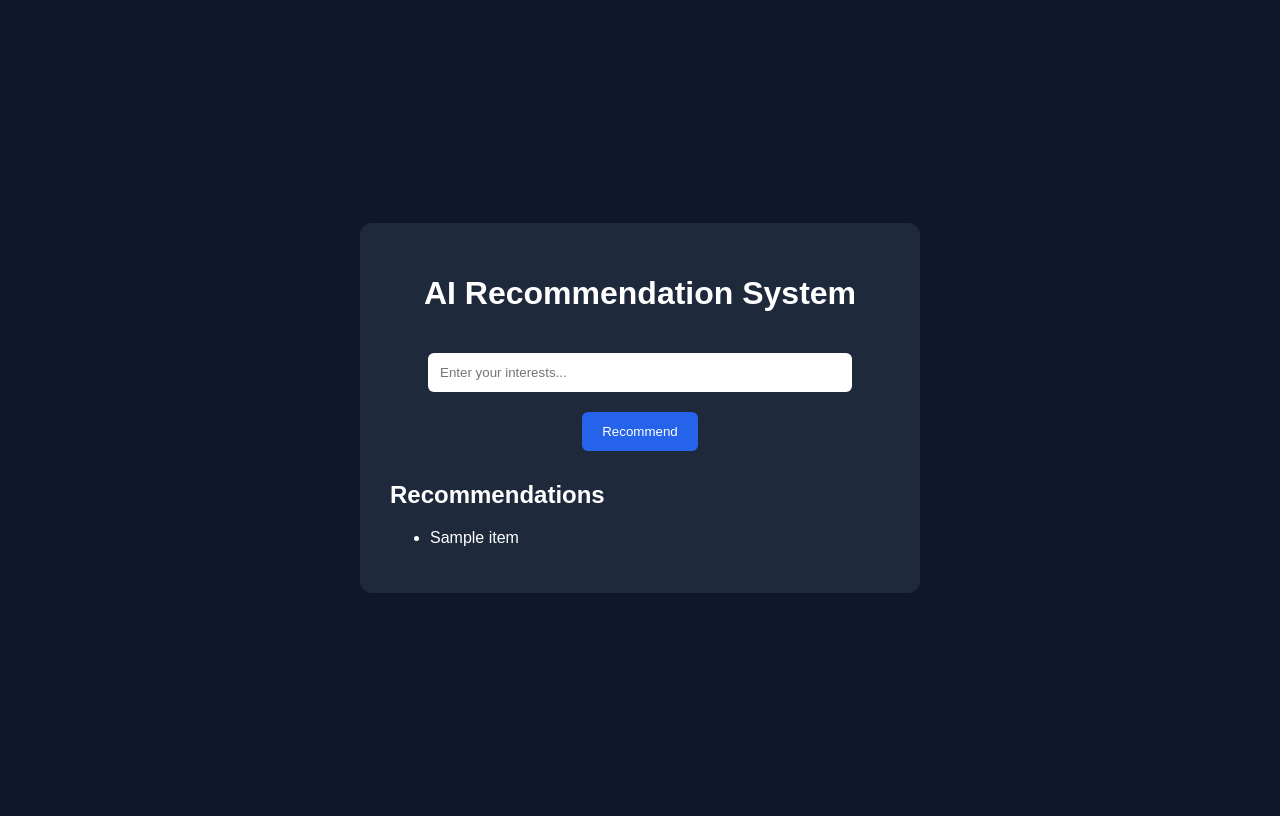
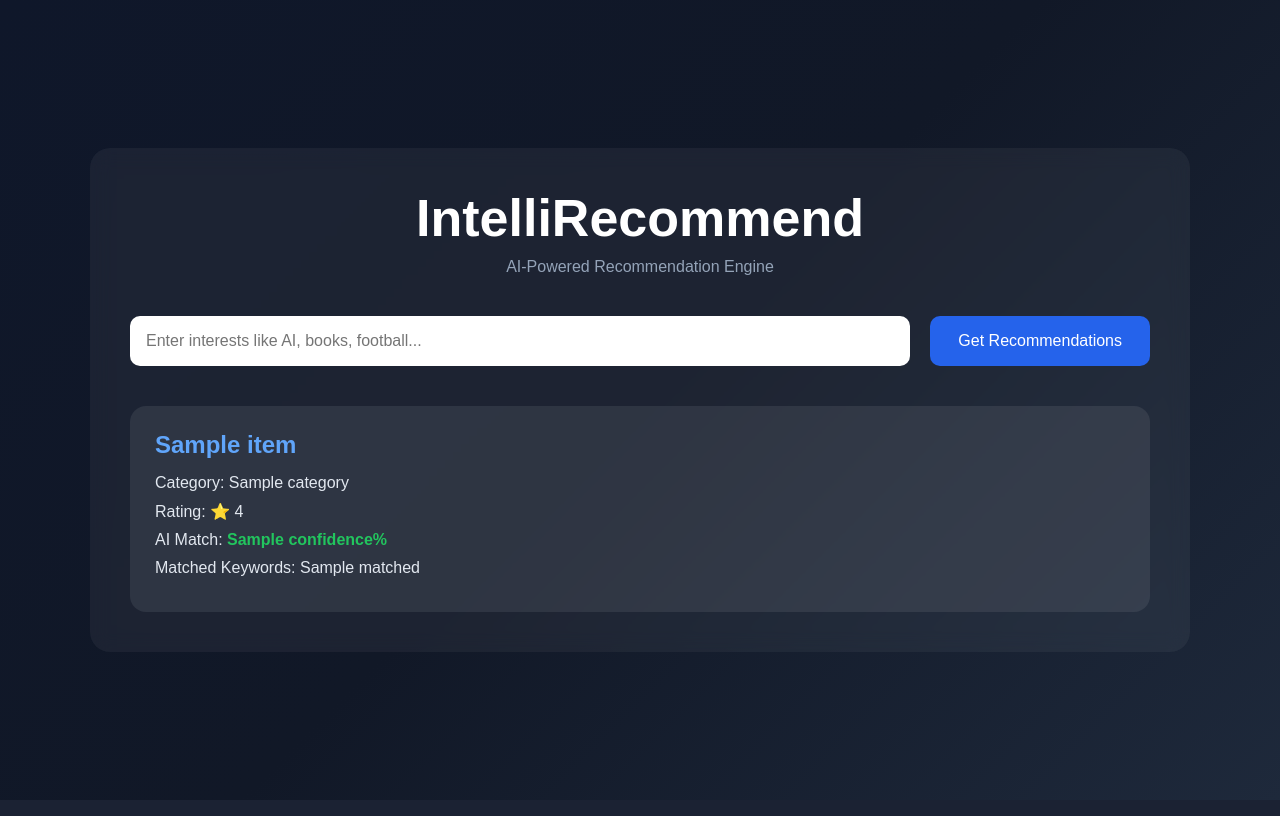
Before and after one commit to afreen-gul/DecodeLabs, a Flask app: template Smart_Recommendation_System/templates/index.html in a window 1280 px wide. After the commit the page ends 652 px from the top, so only its background shows below. Run offline with Flask 3, Linux system fonts and the light colour scheme; the template is opened without the code that fills it: most values are stand-ins (such as "Sample title", 1, 10 or a date in 2020).

Commit message:
IntelliRecommend

```diff
--- a/Smart_Recommendation_System/app.py
+++ b/Smart_Recommendation_System/app.py
@@ -1,5 +1,5 @@
 from flask import Flask, render_template, request
-from recommender import get_recommendations
+from recommendation_engine import recommend_items
 
 app = Flask(__name__)
 
@@ -12,7 +12,7 @@ def home():
 
         user_input = request.form["interests"]
 
-        recommendations = get_recommendations(user_input)
+        recommendations = recommend_items(user_input)
 
     return render_template(
         "index.html",
--- a/Smart_Recommendation_System/static/script.js
+++ b/Smart_Recommendation_System/static/script.js
@@ -1 +1 @@
-console.log("Recommendation System Loaded");
+console.log("IntelliRecommend Loaded");
--- a/Smart_Recommendation_System/static/style.css
+++ b/Smart_Recommendation_System/static/style.css
@@ -1,54 +1,146 @@
+* {
+    margin: 0;
+    padding: 0;
+    box-sizing: border-box;
+}
+
 body {
 
     font-family: Arial, sans-serif;
-    background: #0f172a;
+
+    background: linear-gradient(
+        135deg,
+        #0f172a,
+        #111827,
+        #1e293b
+    );
+
+    min-height: 100vh;
+
     color: white;
 
     display: flex;
     justify-content: center;
     align-items: center;
 
-    height: 100vh;
+    padding: 40px;
 }
 
 .container {
 
-    width: 500px;
-    padding: 30px;
+    width: 100%;
+    max-width: 1100px;
 
-    background: #1e293b;
+    background: rgba(255,255,255,0.05);
 
-    border-radius: 12px;
+    backdrop-filter: blur(10px);
+
+    border-radius: 20px;
+
+    padding: 40px;
+}
+
+h1 {
+
     text-align: center;
+    font-size: 52px;
+
+    margin-bottom: 10px;
+}
+
+.subtitle {
+
+    text-align: center;
+    margin-bottom: 40px;
+
+    color: #94a3b8;
+}
+
+form {
+
+    display: flex;
+    gap: 20px;
+
+    margin-bottom: 40px;
 }
 
 input {
 
-    width: 80%;
-    padding: 12px;
+    flex: 1;
 
-    margin-top: 20px;
+    padding: 16px;
 
     border: none;
-    border-radius: 6px;
+    border-radius: 10px;
+
+    font-size: 16px;
 }
 
 button {
 
-    margin-top: 20px;
-    padding: 12px 20px;
+    padding: 16px 28px;
 
     background: #2563eb;
+
     color: white;
 
     border: none;
-    border-radius: 6px;
+    border-radius: 10px;
 
     cursor: pointer;
+
+    font-size: 16px;
+
+    transition: 0.3s;
+}
+
+button:hover {
+
+    background: #1d4ed8;
 }
 
 .results {
 
-    margin-top: 30px;
-    text-align: left;
+    display: grid;
+
+    grid-template-columns:
+        repeat(auto-fit, minmax(300px, 1fr));
+
+    gap: 25px;
 }
+
+.card {
+
+    background: rgba(255,255,255,0.08);
+
+    border-radius: 16px;
+
+    padding: 25px;
+
+    transition: 0.3s;
+}
+
+.card:hover {
+
+    transform: translateY(-6px);
+}
+
+.card h2 {
+
+    margin-bottom: 15px;
+
+    color: #60a5fa;
+}
+
+.card p {
+
+    margin-bottom: 10px;
+
+    color: #e2e8f0;
+}
+
+.confidence {
+
+    color: #22c55e;
+    font-weight: bold;
+}
--- a/Smart_Recommendation_System/templates/index.html
+++ b/Smart_Recommendation_System/templates/index.html
@@ -6,7 +6,7 @@
     <meta charset="UTF-8">
     <meta name="viewport" content="width=device-width, initial-scale=1.0">
 
-    <title>Smart Recommendation System</title>
+    <title>IntelliRecommend</title>
 
     <link
         rel="stylesheet"
@@ -17,21 +17,27 @@
 
 <body>
 
+    <div class="overlay"></div>
+
     <div class="container">
 
-        <h1>AI Recommendation System</h1>
+        <h1>IntelliRecommend</h1>
+
+        <p class="subtitle">
+            AI-Powered Recommendation Engine
+        </p>
 
         <form method="POST">
 
             <input
                 type="text"
                 name="interests"
-                placeholder="Enter your interests..."
+                placeholder="Enter interests like AI, books, football..."
                 required
             >
 
             <button type="submit">
-                Recommend
+                Get Recommendations
             </button>
 
         </form>
@@ -40,17 +46,37 @@
 
         <div class="results">
 
-            <h2>Recommendations</h2>
+            {% for item in recommendations %}
 
-            <ul>
+            <div class="card">
 
-                {% for item in recommendations %}
+                <h2>{{ item.title }}</h2>
 
-                    <li>{{ item }}</li>
+                <p>
+                    Category:
+                    <span>{{ item.category }}</span>
+                </p>
 
-                {% endfor %}
+                <p>
+                    Rating:
+                    ⭐ {{ item.rating }}
+                </p>
 
-            </ul>
+                <p>
+                    AI Match:
+                    <span class="confidence">
+                        {{ item.confidence }}%
+                    </span>
+                </p>
+
+                <p>
+                    Matched Keywords:
+                    {{ item.matched | join(', ') }}
+                </p>
+
+            </div>
+
+            {% endfor %}
 
         </div>
 
```
Also changed, not shown: Smart_Recommendation_System/dataset.py (+60 -27 lines), Smart_Recommendation_System/recommendation_engine.py (added, +43 -0 lines), Smart_Recommendation_System/recommender.py (deleted, +0 -21 lines).
